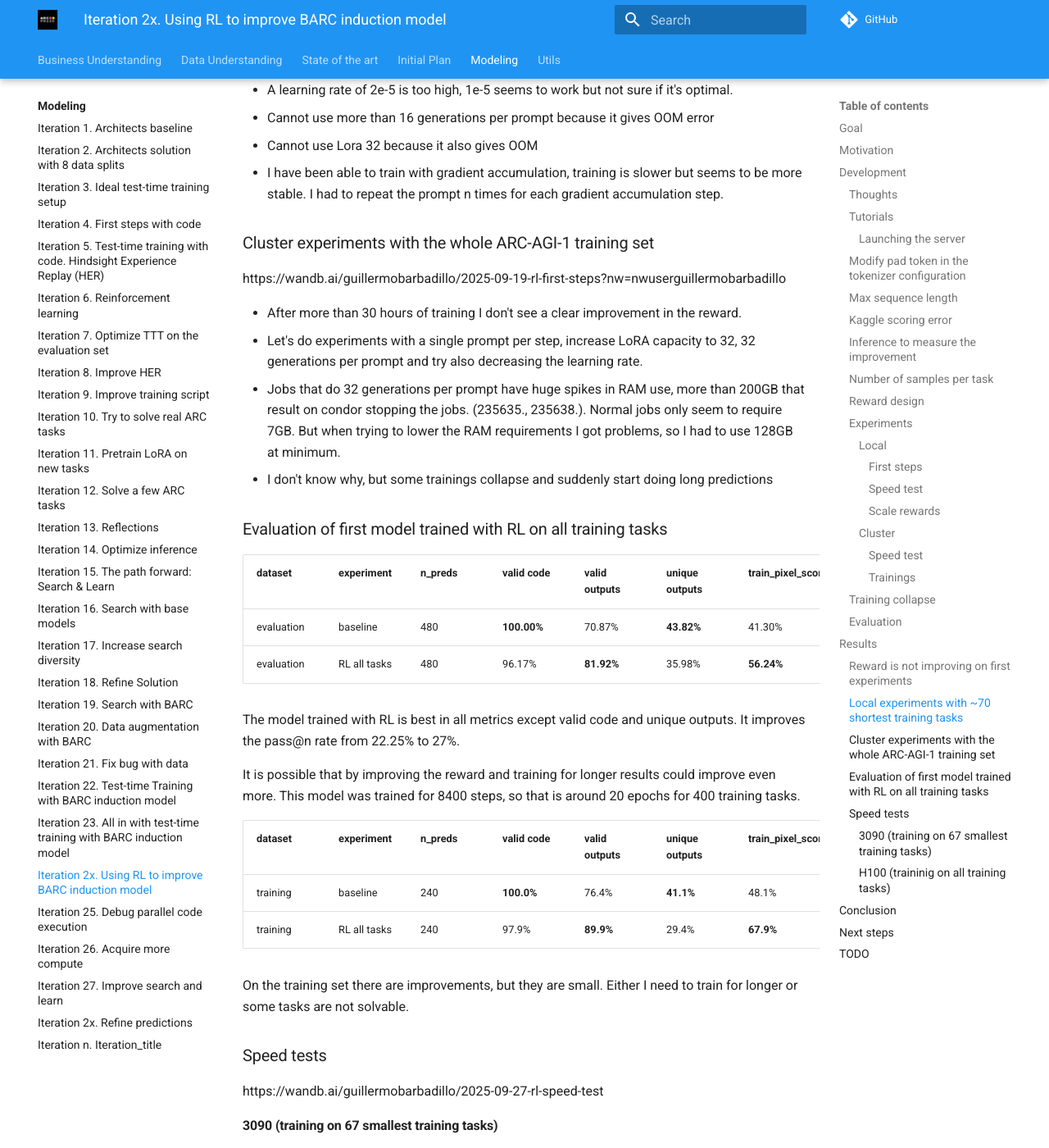
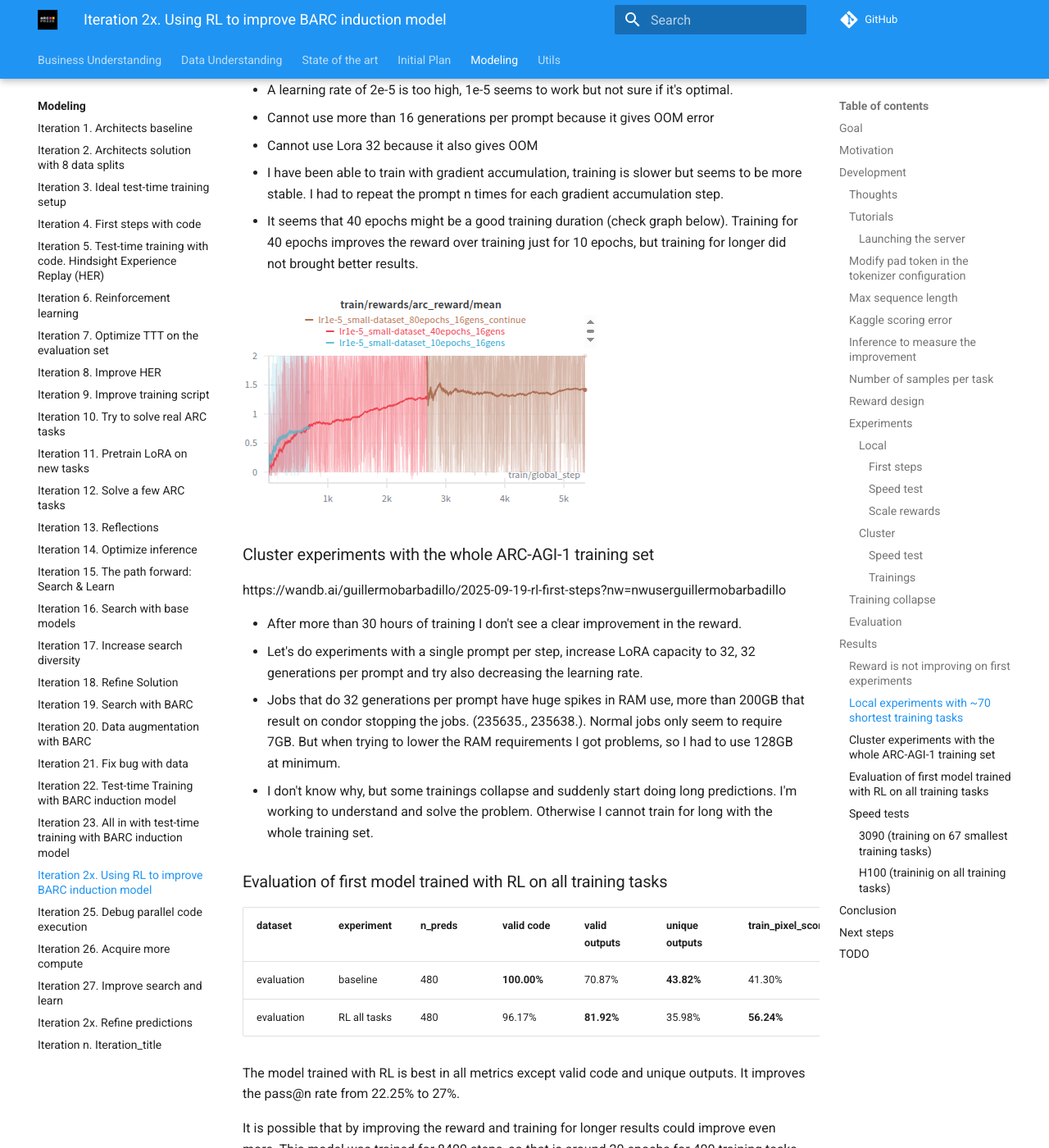
Before and after one commit to ironbar/arc25, an MkDocs documentation site: the page built from docs/modeling/Iteration_24_RL_BARC.md, in a window 1280 px wide and 1400 px high, scrolled down 13415 px. Shown: the whole window at 82% size. Built offline with MkDocs 1.6.1 and Material for MkDocs 9.7.7, drawn with Linux system fonts in a browser that asks for light colours; comment, search, counter and statistics services are not loaded; some of the changed text lies outside the part shown.

```diff
--- a/docs/modeling/Iteration_24_RL_BARC.md
+++ b/docs/modeling/Iteration_24_RL_BARC.md
@@ -627,6 +627,10 @@ https://wandb.ai/guillermobarbadillo/2025-09-15-debug-grpo?nw=nwuserguillermobar
 - Cannot use Lora 32 because it also gives OOM
 - I have been able to train with gradient accumulation, training is slower but seems to be more stable. I had
   to repeat the prompt n times for each gradient accumulation step.
+- It seems that 40 epochs might be a good training duration (check graph below). Training for 40 epochs
+  improves the reward over training just for 10 epochs, but training for longer did not brought better results.
+
+![alt text](res/1759324987682_image.png)
 
 ### Cluster experiments with the whole ARC-AGI-1 training set
 
@@ -636,7 +640,8 @@ https://wandb.ai/guillermobarbadillo/2025-09-19-rl-first-steps?nw=nwuserguillerm
 - Let's do experiments with a single prompt per step, increase LoRA capacity to 32, 32 generations per prompt and try also decreasing the learning rate.
 - Jobs that do 32 generations per prompt have huge spikes in RAM use, more than 200GB that result on condor stopping the jobs. (235635., 235638.).
   Normal jobs only seem to require 7GB. But when trying to lower the RAM requirements I got problems, so I had to use 128GB at minimum.
-- I don't know why, but some trainings collapse and suddenly start doing long predictions
+- I don't know why, but some trainings collapse and suddenly start doing long predictions. I'm working to understand and solve the problem.
+  Otherwise I cannot train for long with the whole training set.
 
 ### Evaluation of first model trained with RL on all training tasks
 
@@ -709,11 +714,11 @@ Similar conclusions for H100.
   - [x] Change priority to dataset (there might be missing tasks)
   - [x] Maybe I'm using numpy instead of float?
   - [x] https://www.kaggle.com/code/ironbar/validate-arc25-submission?scriptVersionId=262170501
-  - [ ] First sucessful submission. https://www.kaggle.com/code/ironbar/search-and-learn?scriptVersionId=262195260
-  - [ ] I suspect the problem is there were missing tasks. Can I simulate that?
+  - [x] First sucessful submission. https://www.kaggle.com/code/ironbar/search-and-learn?scriptVersionId=262195260
+  - [x] I suspect the problem is there were missing tasks. Can I simulate that?
     - [ ] -> Lower gpu_memory and see what happens.
     - [ ] Better adjustment of model hyperparameters
-- [ ] Train with the new reward and verify that is able to learn
+- [x] Train with the new reward and verify that is able to learn
 - [x] Not sure if completion_only_loss is working, check what happens with collator on new trl versions
   - [x] https://github.com/huggingface/trl/issues/3827
   - [x] As far as I can see it was removed on version 0.20 and we should use `completion_only_loss=True,` on `SFTConfig`
@@ -739,8 +744,7 @@ Similar conclusions for H100.
   - However I'm not sure if that makes sense. Wouldn't be better to use a bigger number of predictions
   so there is one failing one and the model can learn the true goal?
 - [x] Longer trainings with simplified reward to see if collapse happens
-
 - [ ] Update reward information with the best one
-- [ ] Document local experiments
+- [x] Document local experiments
 - [x] There seems to be a problem with the gradient accumulation steps on this experiment: https://wandb.ai/guillermobarbadillo/2025-09-19-rl-first-steps/runs/jle1n3oa/overview
 - [x] Try scale_rewards='batch', https://huggingface.co/docs/trl/main/en/grpo_trainer#trl.GRPOConfig, this migth reduce the frac_std_reward_zero
```
Also changed, not shown: other parts of docs/modeling/Iteration_24_RL_BARC.md (+4 -4 lines), docs/modeling/res/1759324987682_image.png (added).
